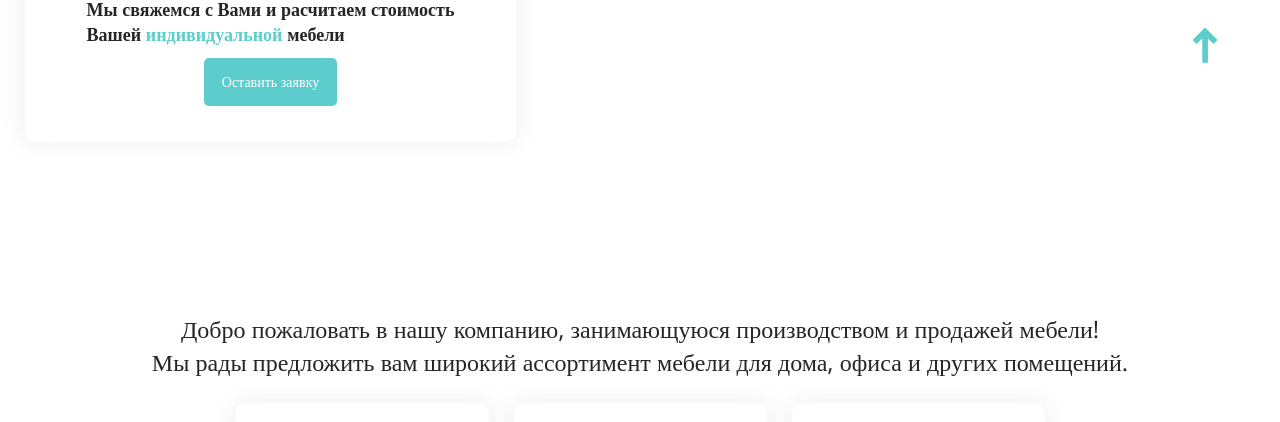
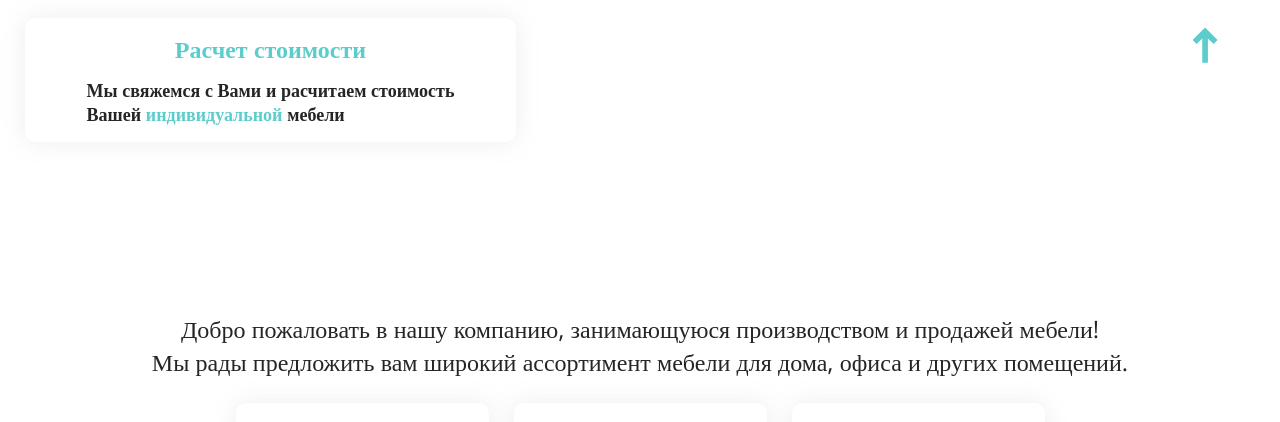
Before and after one commit to vavilentar/mebelliz.ru, a plain HTML site: page index.html in a window 1280 px wide. Shown: the part 678-1100 px from the top of the page. Drawn offline with nearby package versions, Linux system fonts and the light colour scheme.

Commit message:
Hide btn

```diff
--- a/css/style.css
+++ b/css/style.css
@@ -75,7 +75,6 @@
 	padding: 15px;
 	gap: 12px;
 	width: 491px;
-	height: 205px;
 	background: #FFFFFF;
 	box-shadow: 0px 0px 23px rgba(148, 148, 148, 0.17);
 	border-radius: 10px;
--- a/index.html
+++ b/index.html
@@ -96,7 +96,7 @@
 				<form class="hero-feedback-form" action="#">
 					<h3>Расчет стоимости</h3>
 					<p>Мы свяжемся с Вами и расчитаем стоимость <br> Вашей <span>индивидуальной</span> мебели</p>
-					<button class="btn callback-show">Оставить заявку</button>
+					<!-- <button class="btn callback-show">Оставить заявку</button> -->
 				</form>
 			</div>
 		</section>
```
